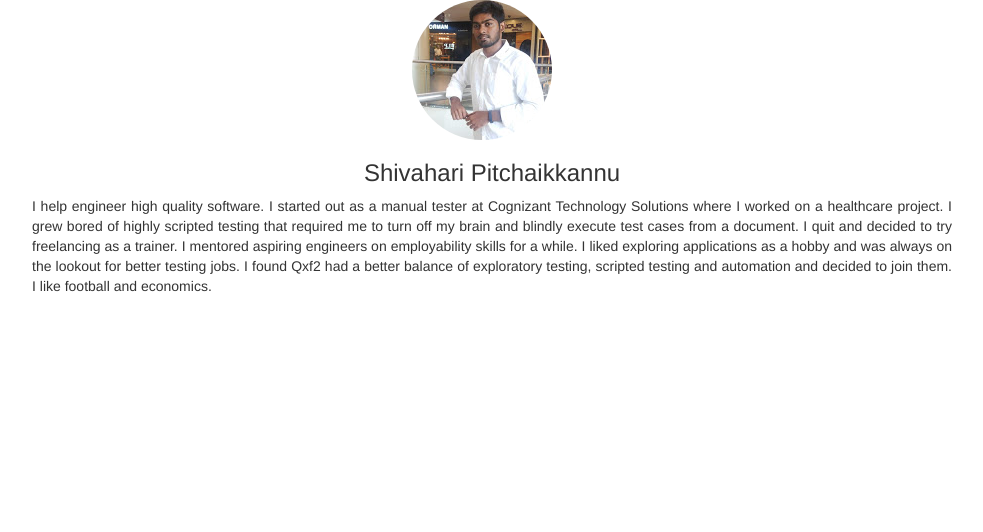
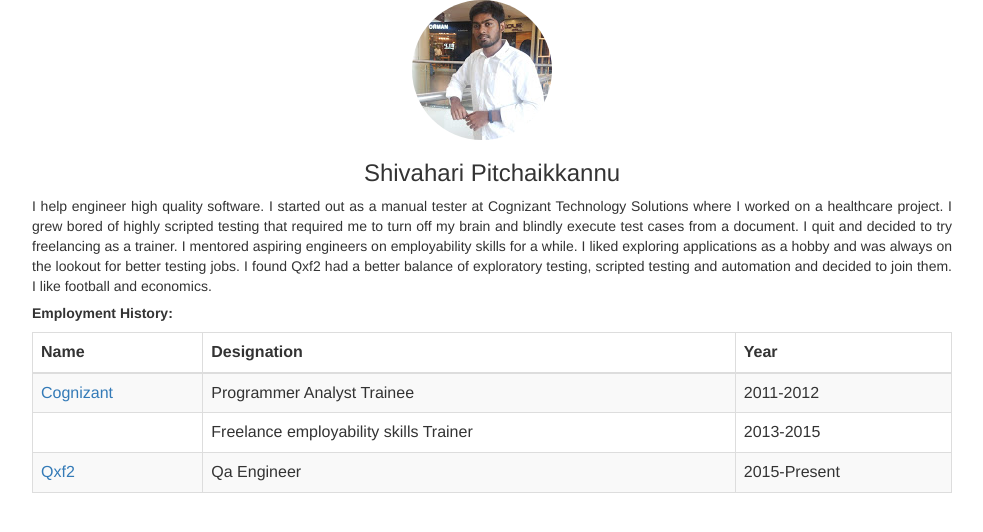
Before and after one commit to varun9619/flask-app-demo, a plain HTML site: page templates/index.html in a window 1280 px wide. Shown: the whole page, without its empty margins (148-1131 px from the left). Drawn offline with nearby package versions, Linux system fonts and the light colour scheme.

Commit message:
Modified the html file to add employment history table

```diff
--- a/templates/index.html
+++ b/templates/index.html
@@ -4,6 +4,7 @@
             Shivahari
         </title>
         <link href="https://netdna.bootstrapcdn.com/bootstrap/3.1.0/css/bootstrap.min.css" rel="stylesheet" />
+        <link href="/static/my-bio.css" rel="stylesheet" />
     </head>
     <body>
         <div class="container">
@@ -12,10 +13,41 @@
             </div>
         <br>
         <div class="col-md-10 col-md-offset-1 top-space">
-        <h3 class="margin-base-vertical text-center">Shivahari Pitchaikkannu</h3>
+        <h3 class="margin-base-vertical text-center headline">Shivahari Pitchaikkannu</h3>
         <p class="text-justify">I help engineer high quality software. I started out as a manual tester at Cognizant Technology Solutions where I worked on a healthcare project. I grew bored of highly scripted testing that required me to turn off my brain and blindly execute test cases from a document. I quit and decided to try freelancing as a trainer. I mentored aspiring engineers on employability skills for a while. I liked exploring applications as a hobby and was always on the lookout for better testing jobs. I found Qxf2 had a better balance of exploratory testing, scripted testing and automation and decided to join them. I like football and economics.
         </p>
+
+        <div class="row-fluid top-space-20">
+            <h5><strong>Employment History:</strong></h5>
+            <table name="employers" class="table table-bordered table-striped">
+                <thead>
+                    <tr>
+                        <th>Name</th>
+                        <th>Designation</th>
+                        <th>Year</th>
+                    </tr>
+                </thead>
+                <tbody>
+                    <tr>
+                        <td><a src="https://www.cognizant.com/">Cognizant</a></td>
+                        <td>Programmer Analyst Trainee</td>
+                        <td>2011-2012</td>
+                    </tr>
+                    <tr>
+                        <td></td>
+                        <td>Freelance employability skills Trainer</td>
+                        <td>2013-2015</td>
+                    </tr>
+                    <tr>
+                            <td><a src="https://qxf2.com/">Qxf2</a> </td>
+                            <td>Qa Engineer</td>
+                            <td>2015-Present</td>
+                    </tr>
+                </tbody>
+
+            </table>
         </div>
         </div>
+    </div>
     </body>
 </html>
```
